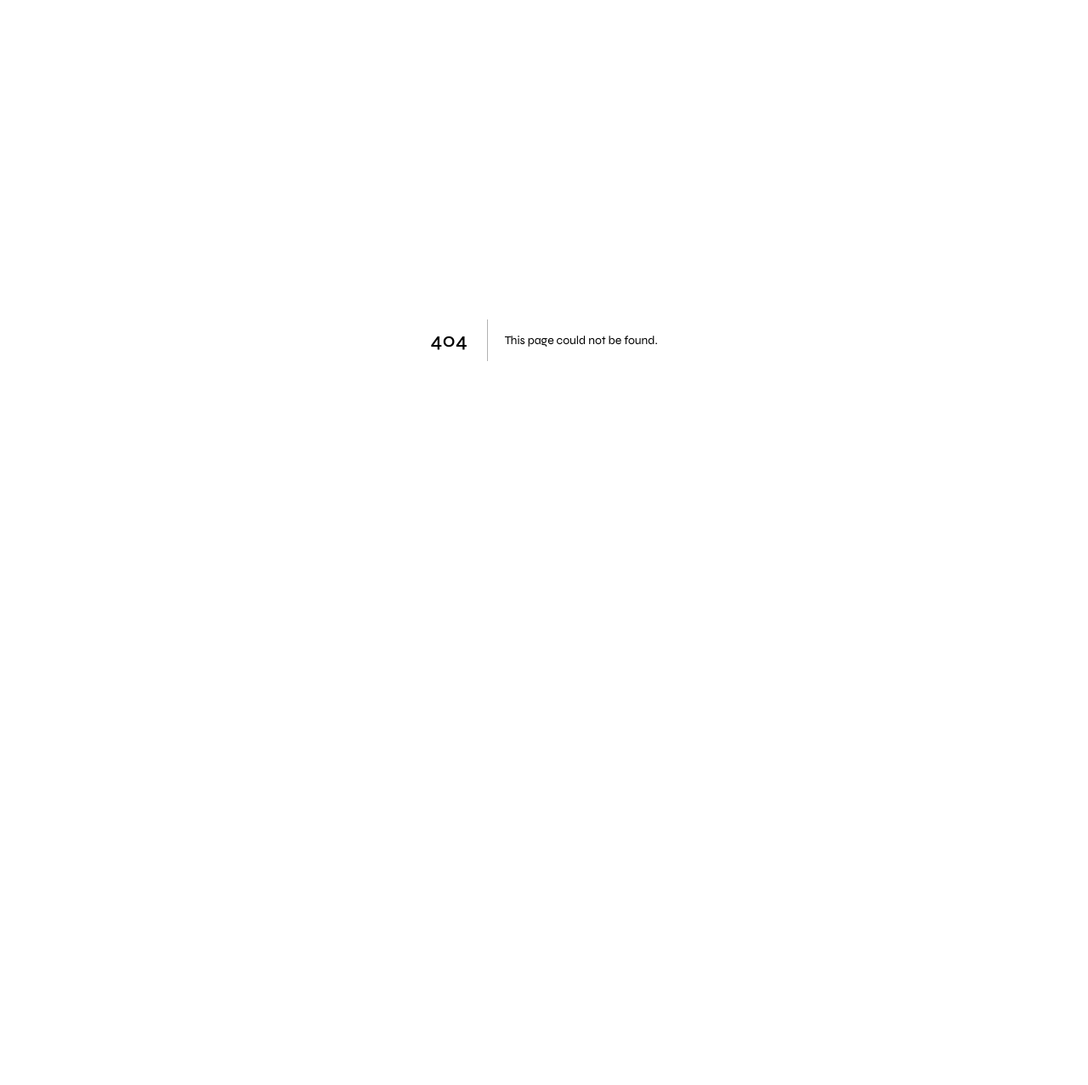
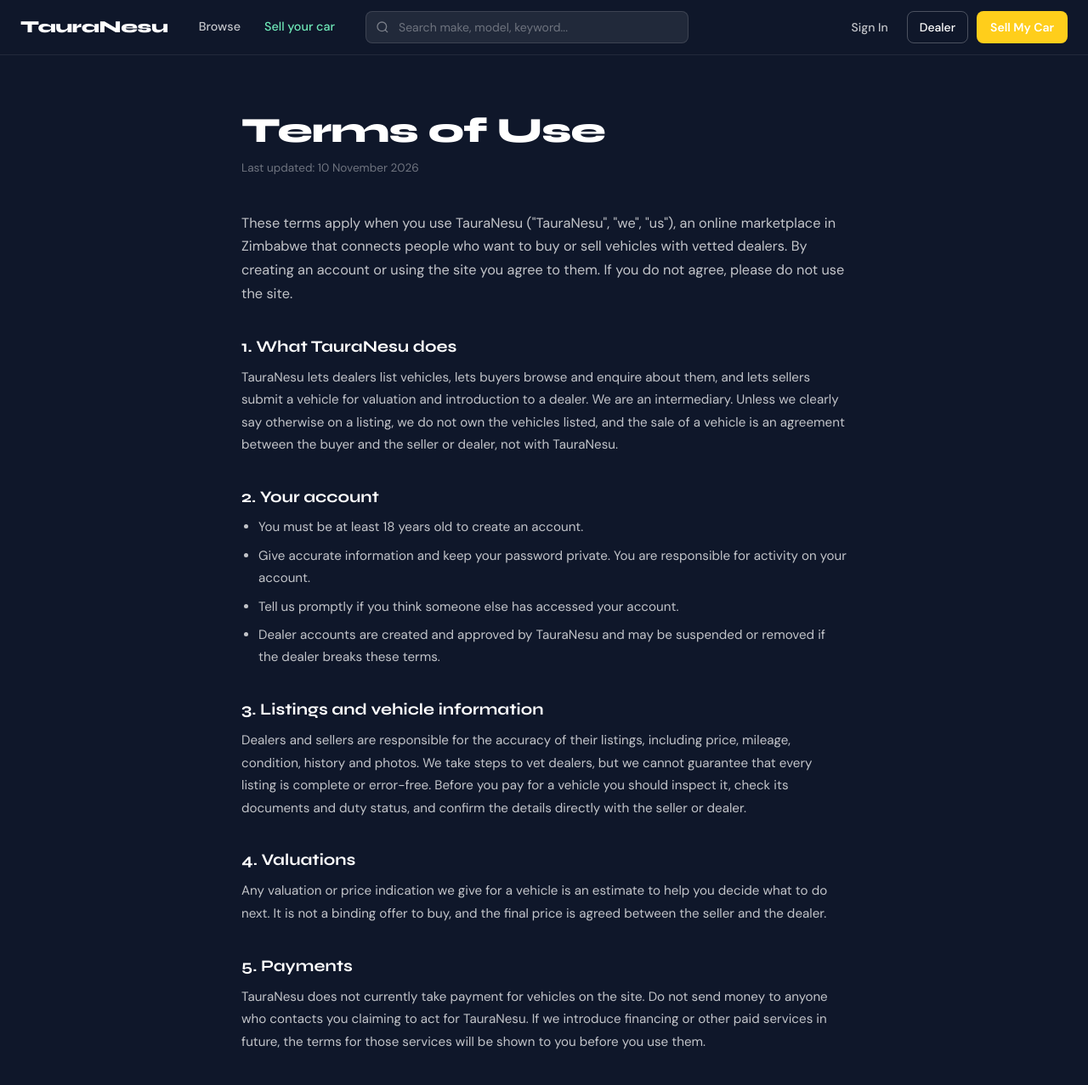
Before and after one commit to Mrpayforshi/TauraNesuMarketplace, a Next.js app: page /terms in a window 1280 px wide. Before the commit this address had no page. Shown: the top 1277 px of the page at 85% size. Before the commit the page ends 800 px from the top, so only its background shows below. Built offline with nearby package versions, Linux system fonts and the light colour scheme.

Commit message:
Add Terms of Use page for TauraNesu
This file contains the Terms of Use for the TauraNesu vehicle marketplace, outlining user responsibilities and legal disclaimers.

```diff
--- /dev/null
+++ b/src/app/terms/page.tsx
@@ -0,0 +1,122 @@
+// Repo path: src/app/terms/page.tsx  (NEW FILE)
+
+import type { Metadata } from 'next';
+import Link from 'next/link';
+import Navbar from '@/components/Navbar';
+import styles from '../legal.module.css';
+
+export const metadata: Metadata = {
+  title: 'Terms of Use | TauraNesu',
+  description: 'The terms that apply when you use the TauraNesu vehicle marketplace.',
+};
+
+const CONTACT_EMAIL = process.env.NEXT_PUBLIC_CONTACT_EMAIL;
+
+export default function TermsPage() {
+  return (
+    <>
+      <Navbar />
+      <main className={styles.root}>
+        <div className={styles.wrap}>
+          <h1 className={styles.title}>Terms of Use</h1>
+          <p className={styles.updated}>Last updated: 10 November 2026</p>
+
+          <p className={styles.intro}>
+            These terms apply when you use TauraNesu (&quot;TauraNesu&quot;, &quot;we&quot;, &quot;us&quot;), an online
+            marketplace in Zimbabwe that connects people who want to buy or sell vehicles with
+            vetted dealers. By creating an account or using the site you agree to them. If you do
+            not agree, please do not use the site.
+          </p>
+
+          <h2 className={styles.h2}>1. What TauraNesu does</h2>
+          <p className={styles.p}>
+            TauraNesu lets dealers list vehicles, lets buyers browse and enquire about them, and
+            lets sellers submit a vehicle for valuation and introduction to a dealer. We are an
+            intermediary. Unless we clearly say otherwise on a listing, we do not own the vehicles
+            listed, and the sale of a vehicle is an agreement between the buyer and the seller or
+            dealer, not with TauraNesu.
+          </p>
+
+          <h2 className={styles.h2}>2. Your account</h2>
+          <ul className={styles.list}>
+            <li>You must be at least 18 years old to create an account.</li>
+            <li>Give accurate information and keep your password private. You are responsible for activity on your account.</li>
+            <li>Tell us promptly if you think someone else has accessed your account.</li>
+            <li>Dealer accounts are created and approved by TauraNesu and may be suspended or removed if the dealer breaks these terms.</li>
+          </ul>
+
+          <h2 className={styles.h2}>3. Listings and vehicle information</h2>
+          <p className={styles.p}>
+            Dealers and sellers are responsible for the accuracy of their listings, including price,
+            mileage, condition, history and photos. We take steps to vet dealers, but we cannot
+            guarantee that every listing is complete or error-free. Before you pay for a vehicle you
+            should inspect it, check its documents and duty status, and confirm the details directly
+            with the seller or dealer.
+          </p>
+
+          <h2 className={styles.h2}>4. Valuations</h2>
+          <p className={styles.p}>
+            Any valuation or price indication we give for a vehicle is an estimate to help you
+            decide what to do next. It is not a binding offer to buy, and the final price is agreed
+            between the seller and the dealer.
+          </p>
+
+          <h2 className={styles.h2}>5. Payments</h2>
+          <p className={styles.p}>
+            TauraNesu does not currently take payment for vehicles on the site. Do not send money to
+            anyone who contacts you claiming to act for TauraNesu. If we introduce financing or other
+            paid services in future, the terms for those services will be shown to you before you
+            use them.
+          </p>
+
+          <h2 className={styles.h2}>6. Acceptable use</h2>
+          <p className={styles.p}>You agree not to:</p>
+          <ul className={styles.list}>
+            <li>post false, misleading or fraudulent listings or enquiries;</li>
+            <li>list a vehicle you do not have the right to sell;</li>
+            <li>attempt to access accounts, data or systems you are not authorised to use;</li>
+            <li>scrape, copy or reuse listings or photos at scale without our written permission; or</li>
+            <li>use the site for anything unlawful, abusive or harmful to others.</li>
+          </ul>
+
+          <h2 className={styles.h2}>7. Content you provide</h2>
+          <p className={styles.p}>
+            You keep ownership of photos and information you upload, but you give us permission to
+            display, store and share them as needed to run the marketplace, including showing a
+            seller&apos;s submission to dealers we introduce them to.
+          </p>
+
+          <h2 className={styles.h2}>8. Our liability</h2>
+          <p className={styles.p}>
+            We work to keep the site available and accurate, but it is provided &quot;as is&quot;. To the extent the
+            law allows, TauraNesu is not liable for losses arising from a transaction between users,
+            from inaccurate listings, or from the site being unavailable. Nothing in these terms
+            limits any right you have under Zimbabwean law that cannot lawfully be limited.
+          </p>
+
+          <h2 className={styles.h2}>9. Suspension and changes</h2>
+          <p className={styles.p}>
+            We may suspend or close an account that breaks these terms. We may update these terms
+            from time to time; the date at the top shows when they last changed, and continuing to
+            use the site after a change means you accept the new terms.
+          </p>
+
+          <h2 className={styles.h2}>10. Governing law</h2>
+          <p className={styles.p}>These terms are governed by the laws of Zimbabwe.</p>
+
+          <h2 className={styles.h2}>11. Contact</h2>
+          <p className={styles.p}>
+            Questions about these terms?{' '}
+            {CONTACT_EMAIL ? (
+              <a href={`mailto:${CONTACT_EMAIL}`} className={styles.link}>{CONTACT_EMAIL}</a>
+            ) : (
+              'Contact TauraNesu through the site.'
+            )}{' '}
+            See also our{' '}
+            <Link href="/privacy" className={styles.link}>Privacy Policy</Link>.
+          </p>
+        </div>
+      </main>
+    </>
+  );
+}
```
